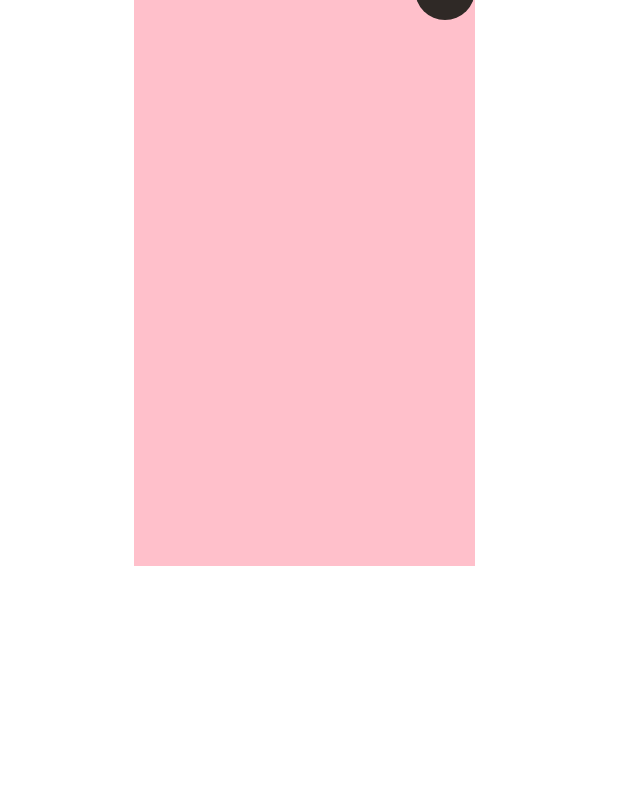
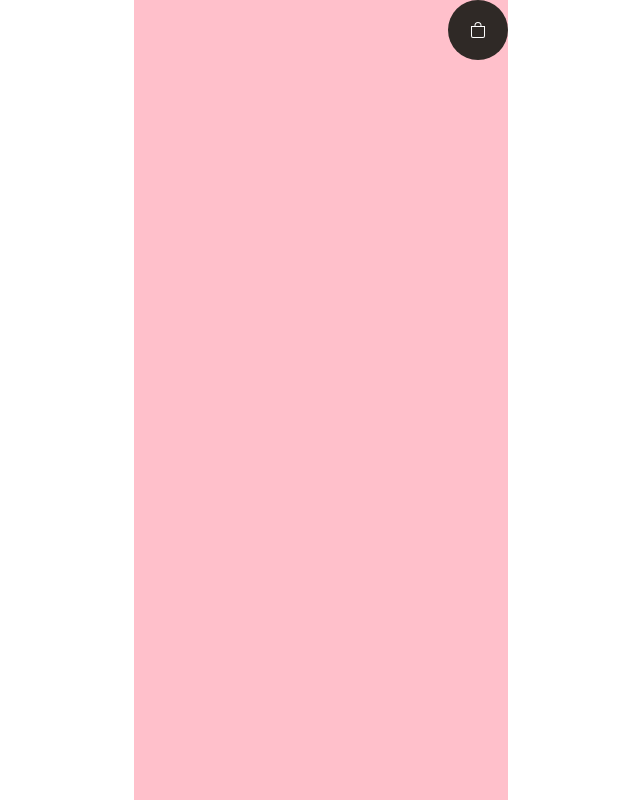
Before and after one commit to meganide/airbean, a React (Vite) app: page /cart in a window 1280 px wide. Shown: the whole page, without its empty margins (319-959 px from the left). Built offline with nearby package versions, Linux system fonts and the light colour scheme.

Commit message:
connected cart with menu

```diff
--- a/src/components/Cart/Cart.jsx
+++ b/src/components/Cart/Cart.jsx
@@ -1,40 +1,42 @@
+import '../Cart/Cart.scss';
+
 import React, { useState } from 'react';
+
+import { BsBag } from 'react-icons/bs';
 import { Link } from 'react-router-dom';
-import "../Cart/Cart.scss"
-import { BsBag } from 'react-icons/bs';
-
-
-function Popup(props) {
-  return (
-    <div className="popup">
-      <div className="popup-inner">
-        <h1>Din beställning</h1>
-        <p> {props.order}</p>
-        <p> Totalt: {props.totalAmount}</p>
-      </div>
-    </div>
-  );
-}
+import Popup from '../Popup/Popup';
+import { cartReducer } from '../../reducers/cartReducer';
+import { useSelector } from 'react-redux';
 
 function Cart() {
   const [showPopup, setShowPopup] = useState(false);
-  const order = "Bryggkaffe";
+  const order = 'Bryggkaffe';
   const totalAmount = 0;
+
+  const cart = useSelector((state) => state);
+  console.log(cart);
 
   const togglePopup = () => {
     setShowPopup(!showPopup);
-  }
+  };
 
   return (
-    <div className="app">
-      <button className='cart__button' onClick={togglePopup}><BsBag /> </button>
-      {showPopup &&
-        <Popup
-          order={order}
-          totalAmount={totalAmount}
-          closePopup={togglePopup}
-        />
-      }
+    <div className="cart">
+      <button className="cart__button" onClick={togglePopup}>
+        <BsBag />{' '}
+      </button>
+      {showPopup && (
+        <Popup order={order} totalAmount={totalAmount} closePopup={togglePopup}>
+          {cart.map((product) => {
+            return (
+              <>
+                <h1>{product.name}</h1>
+                <h2>{product.price}</h2>
+              </>
+            );
+          })}
+        </Popup>
+      )}
     </div>
   );
 }
--- a/src/components/Cart/Cart.scss
+++ b/src/components/Cart/Cart.scss
@@ -2,21 +2,13 @@
 @use '../../styles/fonts' as font;
 @use '../../styles/mixins' as mixin;
 
-body{
-    display: flex;
-    justify-content: center;
-    align-items: center;
-}
-
-.app{
-    width: 341px;
-    height: 565.77px;
+.cart {
+  min-height: inherit;
   top: 72.23px;
   left: 17px;
   display: flex;
   justify-content: flex-end;
   background-color: pink;
-}
 
   button {
     background-color: col.$brown;
@@ -32,22 +24,5 @@ button {
     justify-content: center;
     align-items: center;
     position: fixed;
-  margin-top: -40px;
-}
-.popup {
-    margin: 5%;
-    width: 90%;
-    background: #FFFFFF;
-    box-shadow: 0px 0px 16px rgba(0, 0, 0, 0.25);
-    border-radius: 3px;
-    display: flex;
-    justify-content: center;
-
-    &__h1{
-    margin-top: 2.548rem;
-    display: flex;
-    justify-content: center;
-    align-items: center;
-    font-family: font.$ptSerif;
   }
 }
--- /dev/null
+++ b/src/components/Popup/Popup.jsx
@@ -0,0 +1,16 @@
+import "./popup.scss"
+
+function Popup(props) {
+  return (
+    <div className="popup">
+      <div className="popup-inner">
+        <h1>Din beställning</h1>
+        {props.children}
+        <p> Totalt: {props.totalAmount}</p>
+      </div>
+
+    </div>
+  );
+}
+
+export default Popup
--- /dev/null
+++ b/src/components/Popup/popup.scss
@@ -0,0 +1,17 @@
+@use '../../styles/variables' as col;
+@use '../../styles/fonts' as font;
+@use '../../styles/mixins' as mixin;
+
+.popup {
+  margin: 5%;
+  margin-top: 65px;
+  width: 90%;
+  background: #ffffff;
+  box-shadow: 0px 0px 16px rgba(0, 0, 0, 0.25);
+  border-radius: 3px;
+  z-index: 2;
+
+  h1 {
+    font-family: font.$ptSerif;
+  }
+}
--- a/src/reducers/cartReducer.js
+++ b/src/reducers/cartReducer.js
@@ -1,4 +1,4 @@
-const INITAL_STATE = [{}];
+const INITAL_STATE = [];
 
 function cartReducer(state = INITAL_STATE, action) {
   switch (action.type) {
--- a/src/views/Menu/Menu.jsx
+++ b/src/views/Menu/Menu.jsx
@@ -1,6 +1,8 @@
 import './Menu.scss'
+
 import { useEffect, useState } from 'react';
 
+import { Link } from "react-router-dom";
 import Products from '../../components/Products/Products';
 
 function Menu() {
@@ -34,6 +36,7 @@ function Menu() {
     <article className='menu'>
       <img className='menu__image' src="../../public/header.svg" alt="colored leafs" />
       <h1 className='menu__title'>Meny</h1>
+      <Link to="/cart">Go to cart lol</Link>
       <Products menu={ menu } />
       <img className='menu__image menu__image-rotated' src="../../public/header.svg" alt="colored leafs" />
     </article>
```
Lines whose indentation alone changed are shown as unchanged.
